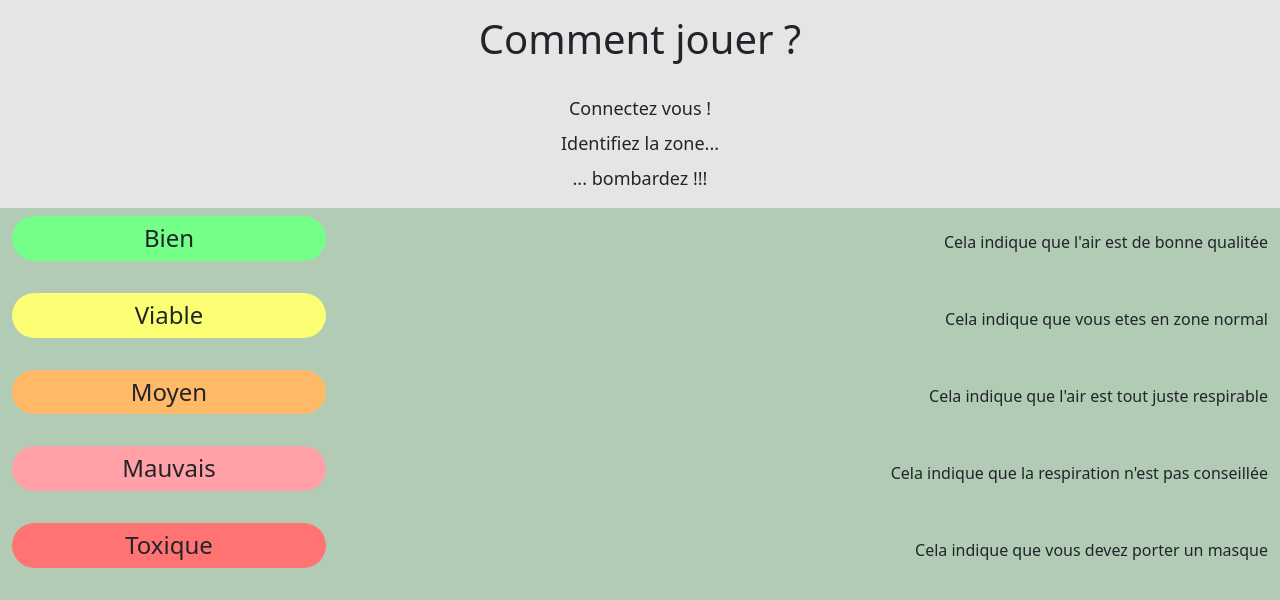
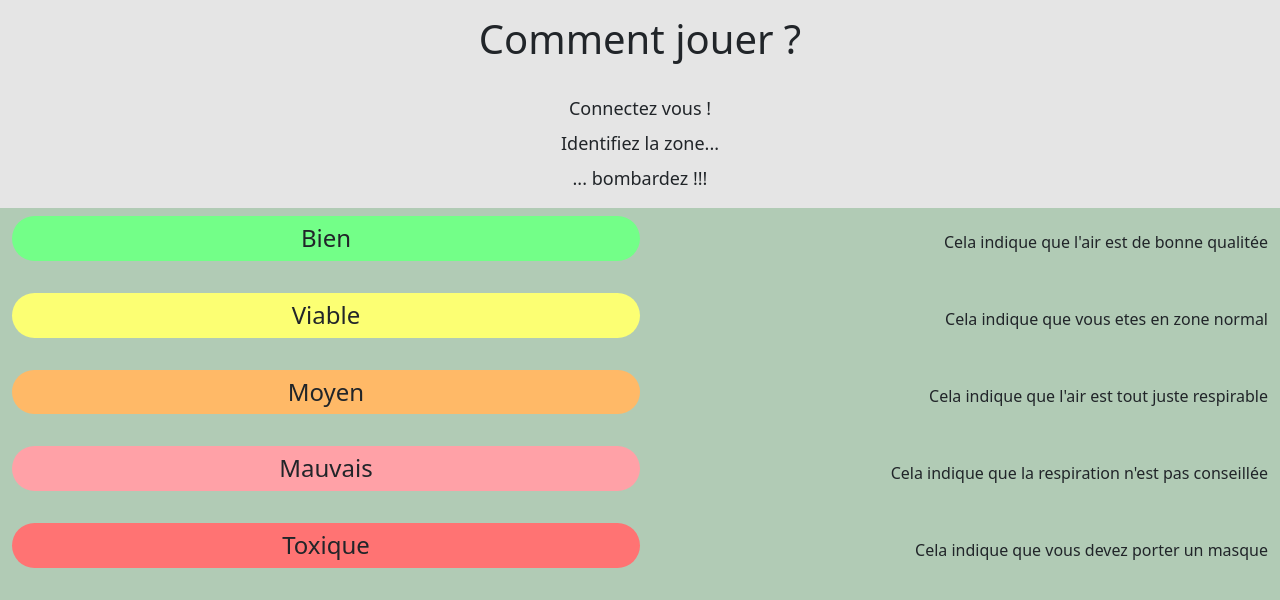
Before and after one commit to DangirasH/HacathonBomb-1er-Hackathon-, a PHP site: template src/View/Home/index.html.twig in a window 1280 px wide. Shown: the part 282-882 px from the top of the page. Run offline with PHP 8.4, Linux system fonts and the light colour scheme; the template is opened without the code that fills it, so the values that code supplies are empty; some libraries are stand-ins or nearby versions; some web fonts are replaced.

Commit message:
fixed button size

```diff
--- a/src/View/Home/index.html.twig
+++ b/src/View/Home/index.html.twig
@@ -28,23 +28,23 @@
 		</div>
 	</div>
 	<div class="container-fluid mb-4 d-flex justify-content-between align-items-center">
-		<h4 class="first rounded-pill text-center w-25 p-2 me-4">Bien</h4>
+		<h4 class="first rounded-pill text-center w-50 p-2 me-4">Bien</h4>
 		<div>Cela indique que l'air est de bonne qualitée</div>
 	</div>
 	<div class="container-fluid mb-4 d-flex justify-content-between align-items-center">
-		<h4 class="second rounded-pill text-center w-25 p-2 me-4">Viable</h4>
+		<h4 class="second rounded-pill text-center w-50 p-2 me-4">Viable</h4>
 		<div>Cela indique que vous etes en zone normal</div>
 	</div>
 	<div class="container-fluid mb-4 d-flex justify-content-between align-items-center">
-		<h4 class="third rounded-pill text-center w-25 p-2 me-4">Moyen</h4>
+		<h4 class="third rounded-pill text-center w-50 p-2 me-4">Moyen</h4>
 		<div>Cela indique que l'air est tout juste respirable</div>
 	</div>
 	<div class="container-fluid mb-4 d-flex justify-content-between align-items-center">
-		<h4 class="fourth rounded-pill text-center w-25 p-2 me-4">Mauvais</h4>
+		<h4 class="fourth rounded-pill text-center w-50 p-2 me-4">Mauvais</h4>
 		<div>Cela indique que la respiration n'est pas conseillée</div>
 	</div>
 	<div class="container-fluid mb-4 d-flex justify-content-between align-items-center">
-		<h4 class="fifth rounded-pill text-center w-25 p-2 me-4">Toxique</h4>
+		<h4 class="fifth rounded-pill text-center w-50 p-2 me-4">Toxique</h4>
 		<div>Cela indique que vous devez porter un masque</div>
 	</div>
 
```
